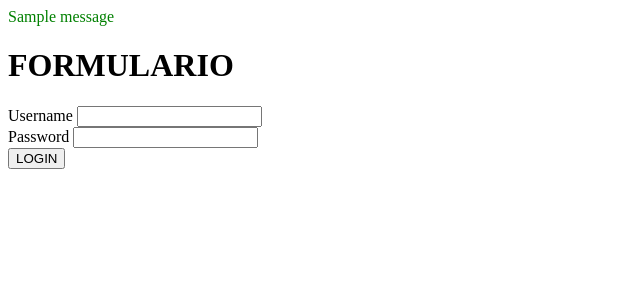
After one commit to JuanRinaldi/solbassibakery, a Django app: page /usuarios/login in a window 1280 px wide. The commit adds this page. Shown: the top 300 px of the page, without its empty margins (0-640 px from the left). Run offline with Django 4.2, Linux system fonts and the light colour scheme; one stand-in notice (Sample message) is shown.

Commit message:
agregamos register, login, creamos forms.py y modificamos el view

```diff
--- /dev/null
+++ b/solbassibakery/forms.py
@@ -0,0 +1,6 @@
+from django import forms
+
+class RegisterForm(forms.Form):
+    username = forms.CharField(required=True , min_length=4 , max_length=50)
+    email = forms.EmailField(required=True)
+    password = forms.CharField(required=True , min_length=8 , max_length=20)
--- a/solbassibakery/settings.py
+++ b/solbassibakery/settings.py
@@ -10,6 +10,7 @@ For the full list of settings and their values, see
 https://docs.djangoproject.com/en/4.1/ref/settings/
 """
 
+import os
 from pathlib import Path
 
 # Build paths inside the project like this: BASE_DIR / 'subdir'.
@@ -117,6 +118,10 @@ USE_TZ = True
 
 STATIC_URL = 'static/'
 
+STATICFILES_DIRS = (
+    os.path.join(BASE_DIR, 'static'),
+)
+
 # Default primary key field type
 # https://docs.djangoproject.com/en/4.1/ref/settings/#default-auto-field
 
--- a/solbassibakery/urls.py
+++ b/solbassibakery/urls.py
@@ -4,5 +4,8 @@ from . import views
 
 urlpatterns = [
     path('admin/', admin.site.urls),
-    path('' , views.index , name= 'index')
+    path('' , views.index , name= 'index'),
+    path('usuarios/login', views.login_view , name = 'login'),
+    path('usuarios/logout', views.logout_view , name = 'logout'),
+    path('usuarios/register', views.register , name = 'register'),
 ]
--- a/solbassibakery/views.py
+++ b/solbassibakery/views.py
@@ -1,4 +1,8 @@
 from django.shortcuts import render #importamos render para renderisar los html
+from django.contrib.auth import authenticate , login , logout
+from django.shortcuts import redirect
+from django.contrib import messages
+from .forms import RegisterForm
 
 def index(request):
     return render(request,'index.html', {
@@ -14,3 +18,31 @@ def index(request):
             {'titulo': 'tortas' , 'precio':5000 , 'stock':False }
         ]
     } )
+
+
+def login_view(request):
+    if request.method == 'POST':
+        username = request.POST.get('username')
+        password = request.POST.get('password')
+
+        user = authenticate(username=username , password = password)
+        if user:
+            login(request, user)
+            messages.success(request, 'Bienvenido {}'.format(user.username))
+            return redirect('index')
+        else:
+            messages.error(request, "usuario o contraseña no validos")
+    return render(request, 'login.html', {
+
+})
+
+def logout_view(request):
+    logout(request)
+    messages.success(request, "sesion cerrada con exito")
+    return redirect('login')
+
+def register(request):
+    form = RegisterForm()
+    return render(request, 'register.html', {
+        'form': form
+    })
--- /dev/null
+++ b/static/css/style.css
@@ -0,0 +1,7 @@
+.stock {
+    color:green;
+}
+
+.sinstock {
+    color:red;
+}
--- /dev/null
+++ b/templates/login.html
@@ -0,0 +1,53 @@
+{% load static %}
+
+<!DOCTYPE html>
+<html lang="en">
+<head>
+    <meta charset="UTF-8">
+    <meta http-equiv="X-UA-Compatible" content="IE=edge">
+    <meta name="viewport" content="width=device-width, initial-scale=1.0">
+    <link rel="stylesheet" href="{%static 'css/style.css'%}">
+    <title>Login</title>
+</head>
+<body>
+
+
+    <div>
+        {% if messages %}
+            {% for message in messages %}
+                    {% if message.tags == 'success' %}
+
+                    <div class="stock">
+                        {{message}}
+                    </div>
+                    {% else %}
+                    <div class="sinstock">
+                        {{message}}
+                        <button type="button" data-dismiss="alert">x</button>
+                    </div>
+
+                    {%endif%}
+            {% endfor %}
+        {%endif%}
+
+        <div>
+            <h1>FORMULARIO</h1>
+            <form method="POST">
+                {%csrf_token%}
+                <div>
+                    <label for="username">Username</label>
+                    <input type="text" name="username">
+
+                </div>
+                <div>
+                    <label for="password">Password</label>
+                    <input type="text" name="password">
+                </div>
+                <button type="submit">LOGIN</button>
+        </form>
+        </div>
+
+    </div>
+
+</body>
+</html>
```
Also changed, not shown: templates/index.html (+28 -5 lines), templates/register.html (added, +26 -0 lines), db.sqlite3.
